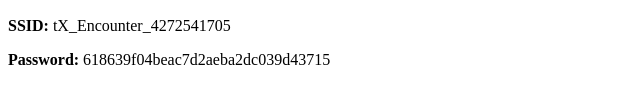
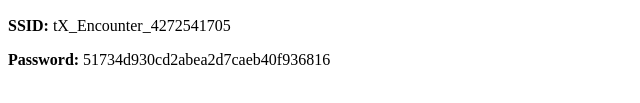
Before and after one commit to caseyjohn/caseyjohn.github.io, a plain HTML site: page index.html in a window 1280 px wide. Both pictures are taken after typing "Sample" into the empty fields and a click on the button "Generate". Shown: the part 185-288 px from the top of the page, 0-640 px from the left. Drawn offline with Linux system fonts and the light colour scheme.

Commit message:
improved

```diff
--- a/index.html
+++ b/index.html
@@ -16,37 +16,39 @@
   <p><strong>Password:</strong> <span id="passwordOutput"></span></p>
 
   <script>
-    function generateSSID() {
+    // Fonction principale pour générer SSID et mot de passe
+    async function generateSSID() {
       const mac = document.getElementById('macInput').value.trim();
       if (!mac || mac.length !== 6) {
         alert("Please enter exactly 6 characters for the MAC address.");
         return;
       }
 
-      // Generate SHA-256 hash
-      async function hashSHA256(input) {
-        const encoder = new TextEncoder();
-        const data = encoder.encode(input);
-        const hashBuffer = await crypto.subtle.digest('SHA-256', data);
-        const hashArray = Array.from(new Uint8Array(hashBuffer));
-        return hashArray.map(byte => byte.toString(16).padStart(2, '0')).join('');
-      }
+      // Hachage SHA-256
+      const sha = await hashSHA256(mac);
 
-      hashSHA256(mac).then(sha256 => {
-        // Generate SSID
-        let ssid = sha256.slice(0, 32);
-        let pass = sha256.slice(-32);
+      // SSID (les 32 premiers caractères après CRC32)
+      let ssidPart = sha.slice(0, 32);
+      const ssidCRC32 = `tX_Encounter_${crc32(ssidPart)}`;
 
-        // Simulate CRC32 (simplified version)
-        ssid = `tX_Encounter_${crc32(ssid)}`;
+      // Mot de passe (32 derniers caractères inversés)
+      let pass = sha.slice(-32).split('').reverse().join('');
 
-        // Update the page
-        document.getElementById('ssidOutput').textContent = ssid;
-        document.getElementById('passwordOutput').textContent = pass;
-      });
+      // Mise à jour de la page
+      document.getElementById('ssidOutput').textContent = ssidCRC32;
+      document.getElementById('passwordOutput').textContent = pass;
     }
 
-    // Simple CRC32 implementation in JavaScript
+    // Fonction de hachage SHA-256
+    async function hashSHA256(input) {
+      const encoder = new TextEncoder();
+      const data = encoder.encode(input);
+      const hashBuffer = await crypto.subtle.digest('SHA-256', data);
+      const hashArray = Array.from(new Uint8Array(hashBuffer));
+      return hashArray.map(byte => byte.toString(16).padStart(2, '0')).join('');
+    }
+
+    // Fonction CRC32 (implémentation complète)
     function crc32(str) {
       let crc = 0 ^ -1;
       for (let i = 0; i < str.length; i++) {
@@ -55,6 +57,7 @@
       return (crc ^ -1) >>> 0;
     }
 
+    // Table CRC32
     const crcTable = (() => {
       let c;
       const table = [];
```
